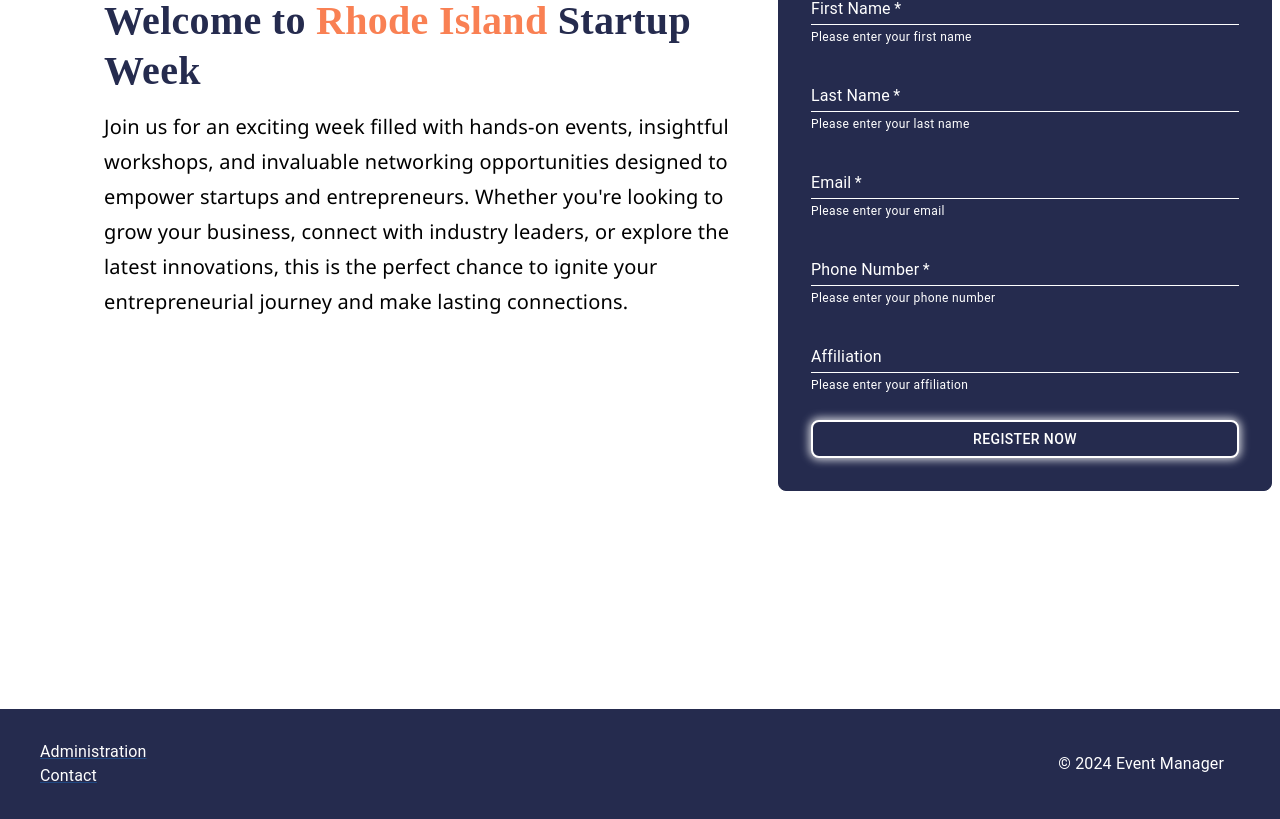
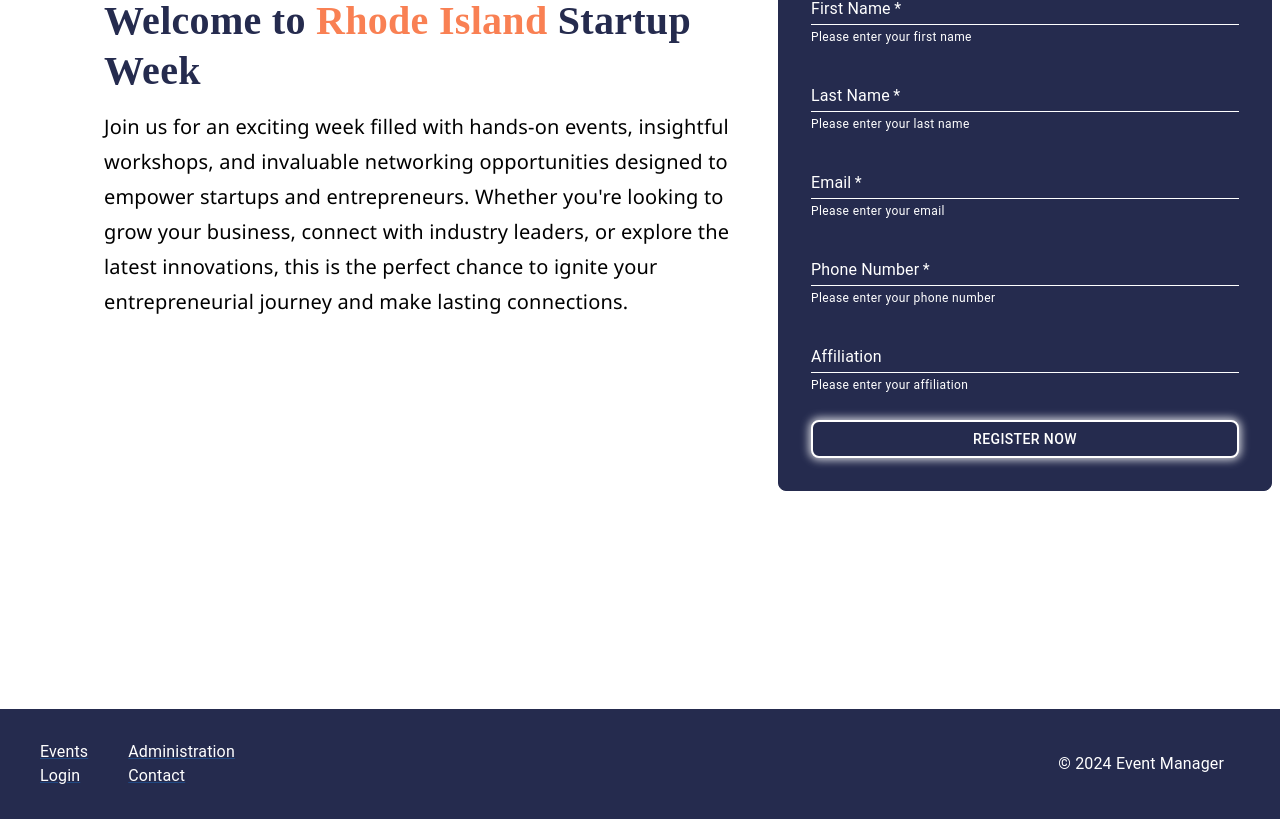
Before and after one commit to DanteCady/StartupWeekPlatform, a React (Create React App) app: page / in a window 1280 px wide. Shown: the part 265-1084 px from the top of the page. Built offline with nearby package versions, Linux system fonts and the light colour scheme.

Commit message:
Updated footer

```diff
--- a/src/components/global/footer.js
+++ b/src/components/global/footer.js
@@ -19,6 +19,18 @@ const Footer = () => {
 			}}
 		>
 			<Box
+      sx={{
+        ml: 5,
+      }}
+      >
+				<Link href="/events" sx={{ color: 'white' }}>
+					<Typography sx={{ color: 'white' }}>Events</Typography>
+				</Link>
+        <Link href='/my-events'>
+				<Typography sx={{ color: 'white' }}>Login</Typography>
+        </Link>
+			</Box>
+      <Box
       sx={{
         ml: 5,
       }}
```
